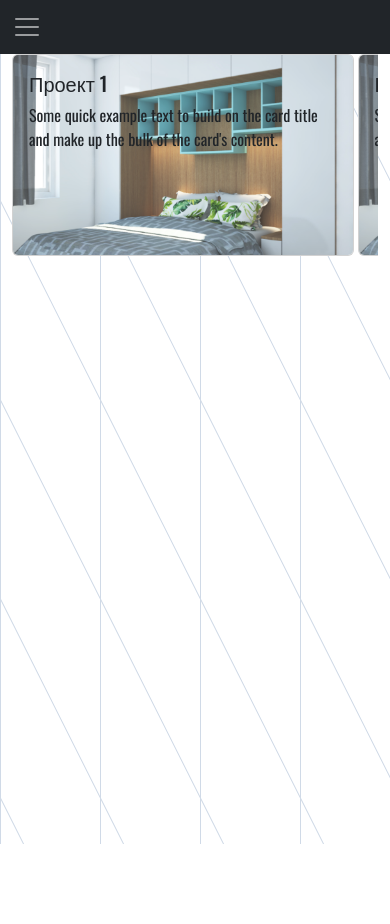
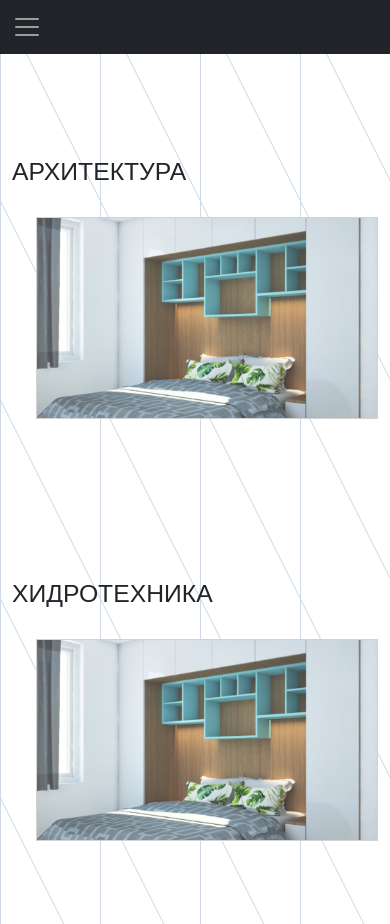
Before and after one commit to andrejdaskalov/akvaing-site, a Next.js app: page / in a window 390 px wide. Before the commit the page ends 844 px from the top, so only its background shows below. Built offline with nearby package versions, Linux system fonts and the light colour scheme.

Commit message:
main page and fixed margin on mobile

```diff
--- a/src/pages/index.tsx
+++ b/src/pages/index.tsx
@@ -53,14 +53,28 @@
                 <link rel="icon" href="/favicon.ico" />
             </Head>
 
-            <main className={'container'}>
+            <main className={'container d-flex flex-column justify-content-around'}>
                 <div className='mt-3'>
                     <h2 className='h2 text-dark'>АРХИТЕКТУРА</h2>
                     <div className='card-container d-flex flex-row justify-content-start overflow-auto'>
                         {posts.map(post => (
                             <div className='card project-card flex-shrink-0 me-1' key={post.id}>
                                 <img src={post.imageUrl} className='card-img' alt={post.title} />
-                                <div className='card-img-overlay'>
+                                <div className='card-img-overlay d-flex flex-column justify-content-end'>
+                                    <h5 className='card-title'>{post.title}</h5>
+                                    <p className='card-text'>Some quick example text to build on the card title and make up the bulk of the card's content.</p>
+                                </div>
+                            </div>
+                        ))}
+                    </div>
+                </div>
+                <div className='mt-3'>
+                    <h2 className='h2 text-dark'>ХИДРОТЕХНИКА</h2>
+                    <div className='card-container d-flex flex-row justify-content-start overflow-auto'>
+                        {posts.map(post => (
+                            <div className='card project-card flex-shrink-0 me-1' key={post.id}>
+                                <img src={post.imageUrl} className='card-img' alt={post.title} />
+                                <div className='card-img-overlay d-flex flex-column justify-content-end'>
                                     <h5 className='card-title'>{post.title}</h5>
                                     <p className='card-text'>Some quick example text to build on the card title and make up the bulk of the card's content.</p>
                                 </div>
--- a/src/pages/mainpage.css
+++ b/src/pages/mainpage.css
@@ -1,11 +1,34 @@
 .project-card{
     width: fit-content;
+    border-radius: 0;
+    transition: all ease-in-out 0.2s;
+}
+.project-card:hover{
+    box-shadow: 3px 5px 16px 0 rgb(33 37 41 / 48%);
+    transform: scale(1.1);
+    z-index: 500;
 }
 .project-card img{
     height: 200px;
     width: auto;
+    border-radius: 0;
 }
 
-/* .card-container > *{
-    display: inline-block;
-} */
+.card-container {
+    padding: 1.5rem;
+}
+
+.card-img-overlay{
+    /* visibility: hidden; */
+    opacity: 0;
+    transition: all ease-in-out 0.2s;
+    background: linear-gradient(0deg, #232323, #00000008);
+}
+.card-img-overlay > h5, p {
+    color: #fff;
+    font-weight: bolder;
+}
+.project-card:hover .card-img-overlay{
+    /* visibility: visible; */
+    opacity: 1;
+}
--- a/src/styles/globals.css
+++ b/src/styles/globals.css
@@ -86,13 +86,17 @@
     background: url(/architectDeepBlue.svg) repeat;
     background-color: white;
 }
+main{
+    margin-top: 80px;
+    min-height: 100vh;
+}
 
 a {
     color: inherit;
     text-decoration: none;
 }
 
-h2{
+h2 {
     color: #000;
     font-size: 2rem;
     font-weight: bolder;
@@ -106,6 +110,33 @@
 
 @media screen and (min-width: 768px) {
     main {
+        margin-top: auto;
         margin-left: 80px !important;
     }
 }
+
+::-webkit-scrollbar {
+    width: 5px;
+    height: 5px;
+}
+
+::-webkit-scrollbar-track {
+    background-color: #42424260;
+    /* border-radius: 90px; */
+    margin: 1px;
+}
+
+::-webkit-scrollbar-track:hover {
+    width: 10px;
+    height: 10px;
+}
+
+::-webkit-scrollbar-thumb {
+    background: #424242;
+    /* border-radius: 90px; */
+}
+
+::-webkit-scrollbar-thumb:hover {
+    background: #3a3a3a;
+    height: 15px;
+}
```
